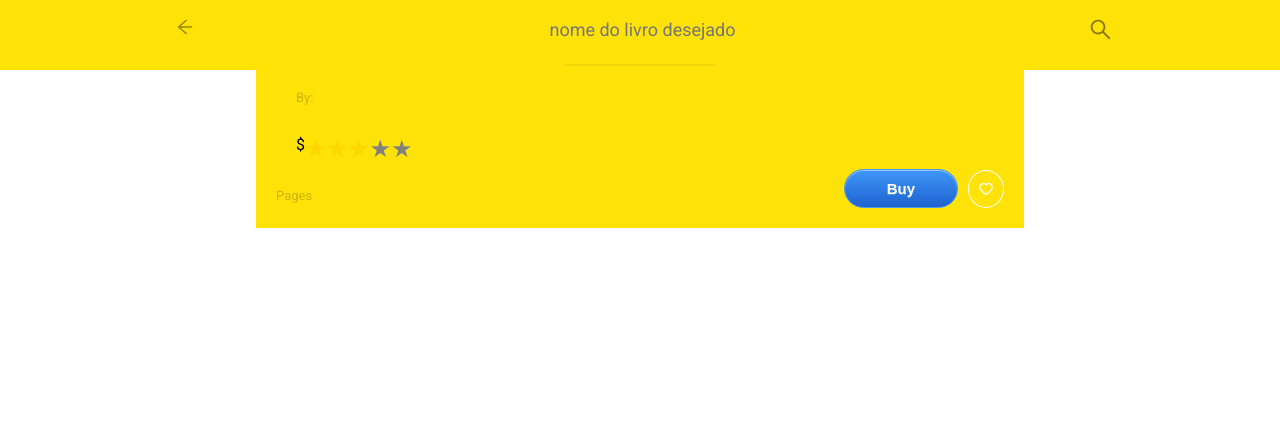
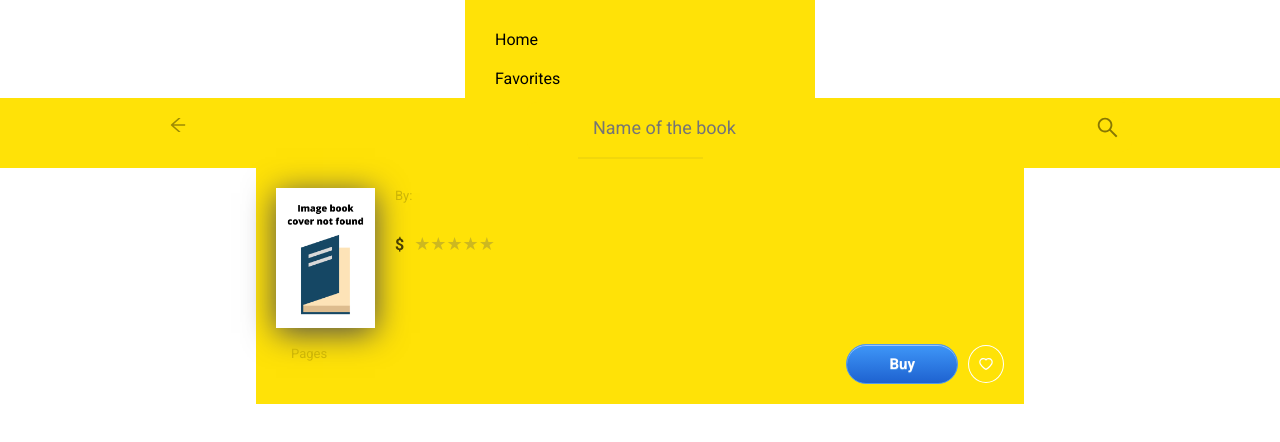
Before and after one commit to GabrielBarcelos1/searchBooks, a React (Create React App) app: page /book-details/1 in a window 1280 px wide. Shown: the top 442 px of the page. Built offline with nearby package versions, Linux system fonts and the light colour scheme; no server answers.

Commit message:
adicionando features drawer and favorites

```diff
--- a/package.json
+++ b/package.json
@@ -13,6 +13,7 @@
     "react-rating-stars-component": "^2.2.0",
     "react-router-dom": "^5.2.0",
     "react-scripts": "4.0.0",
+    "side-drawer": "^2.3.0",
     "web-vitals": "^0.2.4"
   },
   "scripts": {
--- a/src/components/BookDetails.jsx
+++ b/src/components/BookDetails.jsx
@@ -2,38 +2,32 @@ import React from 'react'
 import {useEffect,useState} from 'react'
 import {useParams} from 'react-router-dom'
 import axios from 'axios'
-import { AiTwotoneStar, AiOutlineHeart } from "react-icons/ai";
+import {  AiOutlineHeart } from "react-icons/ai";
 import Finder from './Finder'
 import { BookContext } from '../providers/ContextBook'
 import ReactStars from "react-rating-stars-component";
 import '../styles/bookDetails.css'
+import imageNotFound from "../images/not-found.png"
 
 function BookDetails(){
     const [urlImage,setUrlImage] = useState("")
     const [bookTitle,setbookTitle] = useState("")
     const [author,setAuthor] = useState("")
-    const [publisher,setPublisher] = useState("")
-    const [publishedDate,setPublishedDate] = useState("")
     const [pageCount,setPageCount] = useState("")
-    const [averageRating,setAverageRating] = useState("")
     const [description,setDescription] = useState("")
     const [urlBuy,setUrlBuy] = useState("")
     const {id} = useParams()
     const [price, setPrice] = useState("")
-    const [coin, setCoin] = useState("")
     const [favorited, setFavorited] = useState("spanHeartOff")
-    const {books, setBooks} = React.useContext(BookContext)
+    const {books, setBooks , valueStar , setValueStar} = React.useContext(BookContext)
 
 
     useEffect(() => {
         axios.get(`https://www.googleapis.com/books/v1/volumes/${id}`).then(res=>{
-            setUrlImage(res.data.volumeInfo.imageLinks.smallThumbnail)
+            setUrlImage(res.data.volumeInfo.imageLinks?.smallThumbnail)
             setbookTitle(res.data.volumeInfo.title)
             setAuthor(res.data.volumeInfo.authors)
-            setPublisher(res.data.volumeInfo.publisher)
-            setPublishedDate(res.data.volumeInfo.publishedDate)
             setPageCount(res.data.volumeInfo.pageCount)
-            setAverageRating(res.data.volumeInfo.averageRating)
             setDescription(res.data.volumeInfo.description)
             setDescription(res.data.volumeInfo.description)
             setUrlBuy(res.data.volumeInfo.canonicalVolumeLink)
@@ -44,7 +38,6 @@ function BookDetails(){
             if(books[i]?.id === id){
                 setFavorited("spanHeartOn")
             }
-            console.log("for")
         }
 
     }, [])
@@ -63,26 +56,45 @@ function BookDetails(){
                 return !duplicate;
               });
             setBooks(filteredArr)
-            console.log(books)
+
         }else{
             setFavorited("spanHeartOff")
             let array = books
-            console.log(array.length)
             for(let i=0; i<=array.length; i++){
                 if(array[i]?.id === id){
                     array.splice(i,1)
 
                 }
-                console.log("for")
             }
-            console.log(array)
             setBooks(array)
-            console.log(books)
         }
     }
-    const ratingChanged = (newRating) => {
-        console.log(newRating);
-      };
+    function ratingChanged(newRating){
+            let verificator = true
+            let array = valueStar
+            for(let i=0; i<= valueStar.length; i++){
+                if(valueStar[i]?.id === id){
+                  valueStar[i].starQuantity = newRating
+                  verificator = false
+                }
+
+            }
+            if(verificator){
+                array.push({
+                    starQuantity: newRating,
+                    id : id
+            })
+            }
+            setValueStar(array)
+      }
+      function rating(){
+        for(let i=0; i<= valueStar.length; i++){
+            if(valueStar[i]?.id === id){
+                return valueStar[i].starQuantity
+            }
+        }
+      }
+
 
 
     return(
@@ -92,27 +104,32 @@ function BookDetails(){
 
                 <div className="divInnerBookDetails">
                     <div className="pictureTitle">
-                        <img src={urlImage} />
+                        <img src={urlImage ? urlImage: imageNotFound }/>
                         <div className="moreInfos">
-                        <h2 className="moreInfosTitle">{<a>{bookTitle == undefined ? "Titulo indefinido" : bookTitle }</a>}</h2>
-                            <p className="ByFor">By: <a>{author == undefined ? "Autor indefinido" : author }</a></p>
+                        <h2 className="moreInfosTitle">{<a>{bookTitle === undefined ? "Titulo indefinido" : bookTitle }</a>}</h2>
+                            <p className="ByFor">By: <a>{author === undefined ? "Autor indefinido" : author }</a></p>
                             <div className="bottomMoreInfos">
+                                <div className="divPrice">
                                     <p>$</p>
                                     <p>{price === undefined ? "unpriced": price}</p>
+                                </div>
+                                <div className="ratingStars">
                                     <ReactStars
                                         count={5}
-                                    value={3}
+                                        value={rating()}
                                         onChange={ratingChanged}
-                                    size={24}
-                                    activeColor="#ffd700"
+                                        size={18}
+                                        activeColor="#594E04"
+                                        color="#cdb820"
                                         />
                                     </div>
                                     </div>
                         </div>
+                    </div>
                     <div className="PagesBuyContainer">
-                        <p className="QuantityPages">{pageCount == undefined ? "Numero de paginas indefinido" : pageCount } Pages</p>
+                        <p className="QuantityPages">{pageCount === undefined ? "Numero de paginas indefinido" : pageCount } Pages</p>
                         <div className="BuyFavorite">
-                            <a className="myButton" href={urlBuy}>Buy</a><br/>
+                            <a className="myButton" href={urlBuy}><p className="labelBuy">Buy</p></a>
                             <span className={`${favorited}`} onClick={()=>favoriteBook()}>
                                 <AiOutlineHeart/>
                             </span>
@@ -122,7 +139,7 @@ function BookDetails(){
 
                 </div>
                 <div className="divDescription">
-                {description}
+                    <div dangerouslySetInnerHTML={{ __html: description }} />
                 <div className="divButtons">
 
                 </div>
--- a/src/components/Books.jsx
+++ b/src/components/Books.jsx
@@ -4,7 +4,7 @@ import image from"../images/not-found.png"
 function Books(props){
     return(
         <Link to={`../book-details/${props.id}`}>
-                <img src={props.urlImage == '../images/not-found.png'? image : props.urlImage }  className="imagemLivro"/>
+                <img src={props.urlImage === '../images/not-found.png'? image : props.urlImage }  className="imagemLivro" alt="foto do livro"/>
         </Link>
     )
 }
--- a/src/components/BooksList.jsx
+++ b/src/components/BooksList.jsx
@@ -8,9 +8,10 @@ function BookList (props){
         <div>
             {/* <p className="pTotal">{props.apperTotal == false ? "" : `Livros Encontrados: ${props.totalBooks}`}</p> */}
             <div className="divBookList">
-                {props.arrBooks.map(teste=>{
+                {props.arrBooks.map((teste, key)=>{
 
                     return <Books
+                        key={key}
                         urlImage={teste.volumeInfo?.imageLinks?.smallThumbnail || teste.urlImage || '../images/not-found.png'}
                         id={teste.id}
                     />
--- a/src/components/Finder.jsx
+++ b/src/components/Finder.jsx
@@ -7,8 +7,13 @@ import search from '../images/search.svg'
 import { AiOutlineSearch, AiOutlineArrowLeft, AiOutlineMenu } from "react-icons/ai";
 import { Link, useParams } from 'react-router-dom'
 import { BookContext } from '../providers/ContextBook'
+import { useHistory } from 'react-router-dom'
+import "side-drawer"
+
+
 
 function Finder() {
+
 
     const [arrBooks, setArrBooks] = useState([])
     const [totalBooks, setTotalBooks] = useState(0)
@@ -16,38 +21,44 @@ function Finder() {
     const [loadingGif, setLoadingGif] = useState(true)
     const [apperTotal, setApperTotal] = useState(false)
     const [showMore, setShowMore] = useState(12)
-    const [menuActive ,setMenuActive] = useState(false)
+    const [maxStack, setMaxStack] = useState(false)
+    const [menuActive ,setMenuActive] = useState(undefined)
     const {id} = useParams()
     const {valueInput,setValueInput} = React.useContext(BookContext)
+    const history = useHistory()
     useEffect(()=>{
       findBoooks(13)
+      if(showMore>=40){
+        setMaxStack(true)
+      }
   },[showMore])
     const findBoooks = (e) =>{
         function  findBoooksAsync(e){
 
-          if(e == 13 ||    e?.charCode  === 13){
+          if(e === 13 ||    e?.charCode  === 13){
           const userSearch = document.getElementById("userSearch").value
             if(userSearch!==""){
             setLoadingGif(false)
             setLoading(true)
             Axios.get(`https://www.googleapis.com/books/v1/volumes?q=${userSearch}&maxResults=${showMore}`).then(res=>{
             setLoadingGif(true)
-            console.log("entrei no then")
             setArrBooks(res.data.items)
             setTotalBooks(res.data.totalItems)
             setLoading(true)
             setApperTotal(true)
             }
             ).catch(error=>{
-              console.log("erro" + error)
             })}}
         }
         findBoooksAsync(e)
     }
     function ShowMoreFunction(){
-      setShowMore(showMore => showMore + 6)
-      console.log(showMore)
-      findBoooks()
+      if(showMore<=34){
+      setShowMore(showMore + 6)
+      }else{
+        setShowMore(40)
+      }
+
     }
     function menuAnimation(){
       if(menuActive){
@@ -58,18 +69,37 @@ function Finder() {
     }
     function inputAtt(e){
       setValueInput(e.target.value)
-      console.log(valueInput)
+    }
+    function redirect (e){
+      if(e.charCode === 13){
+        history.goBack()
+      }
+    }
+    function redirectBack(){
+      history.goBack()
     }
 
     return (
+
       <div className="divFinder">
+        <side-drawer open={menuActive}>
+        <div className="menuItens">
+                <Link to="/"  className="menuIten">
+                  <p>Home</p>
+                </Link>
+                <Link to="/liked/1"  className="menuIten" >
+                  <p>Favorites</p>
+                </Link>
+
+        </div>
+        </side-drawer>
         <div className="divFinderBar">
             <div className="divToAfter">
+
               {id === undefined ? <i className="menu" onClick={()=>menuAnimation()}><AiOutlineMenu/></i>:
-                <Link to="/finder">
-              <a className="Buttonback" ><AiOutlineArrowLeft/></a>
-              </Link>}
-              <input type="text" placeholder="nome do livro desejado" id="userSearch" className="inputFinder" value={valueInput} autocomplete="off" onKeyPress={(e)=>findBoooks(e)} onChange={(e)=>inputAtt(e)}/>
+              <a className="Buttonback" onClick={redirectBack}><AiOutlineArrowLeft/></a>}
+              {id === undefined ? <input type="text" placeholder="Name of the book" id="userSearch" className="inputFinder" value={valueInput} autoComplete="off" onKeyPress={(e)=>findBoooks(e)} onChange={(e)=>inputAtt(e)}/>:
+              <input type="text" placeholder="Name of the book" id="userSearch" className="inputFinder" value={valueInput} autoComplete="off" onKeyPress={(e)=>redirect(e)} onChange={(e)=>inputAtt(e)}/>}
 
               { id === undefined ? <a onClick={()=>findBoooks(13)} className="buttonFinder"><AiOutlineSearch/></a>:
                 <Link to="/finder">
@@ -81,26 +111,16 @@ function Finder() {
               </div>
 
           </div>
-          {menuActive && id === undefined ?
-              <div className="menuItens">
-                <Link to="/"  className="menuIten">
-                  <p>Home</p>
-                </Link>
-                <Link to="/liked/1"  className="menuIten" >
-                  <p>Liked</p>
-                </Link>
-
-              </div>
-              : ""}
           {id === undefined ?<img src={search} className={Loading ? "esconder" : "fotoSearch"}/>: ""}
-          <img src="https://i.stack.imgur.com/kOnzy.gif" className={loadingGif ? "esconder" : "gif"}/>
           {id === undefined ?
           <BookList
           arrBooks= {arrBooks}
           totalBooks={totalBooks}
           apperTotal={apperTotal}
           />: ""}
-          {apperTotal && id === undefined ? <a className="myButton" onClick={ ()=> ShowMoreFunction()}>Show More</a> : ""}
+           <img src="https://i.stack.imgur.com/kOnzy.gif" className={loadingGif ? "esconder" : "gif"} alt="loading"/>
+          {apperTotal && id === undefined && !maxStack ? <a className="myButton" onClick={ ()=> ShowMoreFunction()}>Show More</a> : ""}
+
       </div>
 
     );
--- a/src/components/LandingPage.jsx
+++ b/src/components/LandingPage.jsx
@@ -4,24 +4,34 @@ import '../styles/landingPage.css'
 import home1Svg from '../images/home-1.svg'
 import { BookContext } from '../providers/ContextBook'
 import { AiOutlineSearch} from "react-icons/ai";
+import { useHistory } from "react-router-dom";
 
 
 function LandingPage(){
     const {valueInput,setValueInput} = React.useContext(BookContext)
+    const history = useHistory();
     function inputAtt(e){
         setValueInput(e.target.value)
-        console.log(valueInput)
+      }
+      function redirect(e){
+
+        if(e.charCode === 13){
+            let path = `/finder`;
+            history.push(path);
+        }
+
       }
     return(
         <div>
 
             <div className="divPrincipalHome">
-                <img src={home1Svg} alt=""/>
+                <img src={home1Svg} alt="foto-home"/>
                 <div className="divConteudoHome">
-                    <p className="p2">Encontre o <a className="wordBook">livro</a> que você esta procurando em poucos passos.</p>
-                    {/* <p className="p2">Procure livros em qualquer lugar, você não precisa saber o nome do livro, se você souber o nome do autor ou da editora, basta digitar e pesquisar.</p> */}
+
+
+                    <p className="p2">Find the<a className="wordBook"> book</a> you're looking for in minutes</p>
                     <div className="searchHome">
-                        <input type="text" value={valueInput} onChange={(e)=>inputAtt(e)}></input>
+                        <input  type="text" placeholder="Name of the book" id="userSearch" autoComplete="off" onKeyPress={(e)=>redirect(e)} onChange={(e)=>inputAtt(e)}></input>
                         <Link to="/finder">
                             <AiOutlineSearch size="1.3em" color="#877703"/>
                         </Link>
--- a/src/providers/ContextBook.jsx
+++ b/src/providers/ContextBook.jsx
@@ -5,8 +5,12 @@ export const BookContext = React.createContext([{}])
 export function BookProvider(props){
   const [books, setBooks] = useState([])
   const [valueInput, setValueInput] = useState("")
+  const [valueStar, setValueStar] = useState([])
   return(
-    <BookContext.Provider value={{ books, setBooks , valueInput, setValueInput}}>
+    <BookContext.Provider value={{
+      books, setBooks,
+      valueInput, setValueInput,
+      valueStar, setValueStar}}>
       {props.children}
     </BookContext.Provider>
   )
--- a/src/styles/BookList.css
+++ b/src/styles/BookList.css
@@ -3,7 +3,7 @@
     grid-template-columns: 1fr 1fr 1fr;
     column-gap: 20px;
     row-gap: 30px;
-    margin: 30px auto;
+    margin: 15px auto;
 }
 .pTotal{
     display: flex;
@@ -13,7 +13,7 @@
 
 @media screen  and (max-width: 1274px){
     .divBookList{
-        grid-template-columns: 1fr 1fr 1fr;
+        grid-template-columns: 1fr 1fr 1fr 1fr;
 
     }
 
@@ -23,8 +23,7 @@
 }
 @media screen  and (max-width: 500px){
     .divBookList{
-        grid-template-columns: 1fr 1fr;
-        width: 90%;
+        grid-template-columns: 1fr 1fr 1fr;
     }
 
 }
--- a/src/styles/Finder.css
+++ b/src/styles/Finder.css
@@ -12,11 +12,12 @@
     width: 100%;
     justify-content: space-around;
     align-items: center;
+    height: 40px;
 }
 .after{
     margin: 0 auto;
     height: 2px;
-    width: 150px;
+    width: 125px;
     background-color: #F2D70B;
     margin-top: 10px;
 }
@@ -31,11 +32,11 @@
     margin-bottom: 65px;
 }
 .divFinder .fotoSearch{
-    padding-top: 50px;
+    padding-top: 170px;
 }
 .gif{
-    margin-top: 50px;
     width: 60px;
+    margin-bottom: 20px;
 }
 .inputFinder{
     height: 50px;
@@ -67,7 +68,7 @@ input[type=text]:focus {
     font-size: 25px;
 }
 .Buttonback{
-    width: 20%;
+    width: 5%;
     margin-left: 20px;
     font-size: 20px;
     color: #9D8B04;
@@ -80,6 +81,7 @@ input[type=text]:focus {
     align-items: center;
     justify-content: center;
     color: #7F7002;
+    margin-left: 17px;
 }
 .inputFinder:focus{
     border: 0;
@@ -93,4 +95,17 @@ input[type=text]:focus {
 .menuItens{
     display: flex;
     flex-direction: column;
+    margin-left: 30px;
+    margin-top: 20px;
 }
+side-drawer {
+    background-color: #FFE207;
+    color: inherit;
+    width: 350px;
+    max-width: 75vw;
+    border-top-right-radius: 0;
+    border-bottom-right-radius: 0;
+  }
+#d{
+    width: 5vw !important;
+}
--- a/src/styles/bookDetails.css
+++ b/src/styles/bookDetails.css
@@ -20,6 +20,8 @@
 .divInnerBookDetails img{
     margin: 0px 20px 0px 20px;
     box-shadow: 0px 5px 30px rgb(78, 76, 76);
+    max-width: 100px;
+    max-height: 140px;
 }
 .divDescription{
     background-color: #FFFFFF ;
@@ -31,6 +33,9 @@
     max-width: 100vw;
     height: 100%;
     border-radius: 0;
+    font-size: 14px;
+    color: #49494b;
+    line-height: 2;
 }
 .ByFor{
     font-size: 13px;
@@ -39,6 +44,7 @@
 .bottomMoreInfos{
     display: flex;
     margin: 30px 0px 0px 0px;
+    align-items: center;
 }
 .divButtons{
     padding: 20px;
@@ -77,6 +83,7 @@
     display: flex;
     justify-content: center;
     align-items: center;
+    margin-top: 10px;
 }
 .spanHeartOff{
     display: flex;
@@ -108,9 +115,12 @@
 .QuantityPages{
     font-size: 13px;
     color: #CDB507;
+    margin-left: 15px;
+    margin-bottom: 25px;
 }
 .moreInfosTitle{
     font-size: 20px;
+    color: #483F02;
 }
 .moreInfos{
     margin-right: 20px ;
@@ -121,6 +131,15 @@
     align-items: center;
     font-size: 15px;
     color: #574C04;
+}
+.ratingStars{
+    margin-left: 10px;
+}
+.divPrice{
+    margin-top: 2px;
+    display: flex;
+    font-weight: bold;
+    color: #483F02;
 }
 
 
--- a/src/styles/books.css
+++ b/src/styles/books.css
@@ -1,5 +1,6 @@
 .imagemLivro{
-    max-width: 150px;
+    max-width: 100px;
+		max-height: 140px;
 }
 .linkButton{
     display: flex;
--- a/src/styles/landingPage.css
+++ b/src/styles/landingPage.css
@@ -36,13 +36,15 @@
 	width: 100%;
 	margin-top: 25px;
 	display: flex;
-    justify-content: center;
+	justify-content: space-between;
 	align-items: center;
+	min-width: 220px;
 }
 .searchHome input{
 	border: 0;
 	background-color: white !important;
 	font-size: 15px;
+	padding-left: 10px;
 }
 @media screen and (max-width: 760px){
 	.divPrincipalHome{
```
Also changed, not shown: 2 other files (tests, documents, lock files or other folders). Lines whose indentation alone changed are shown as unchanged.
